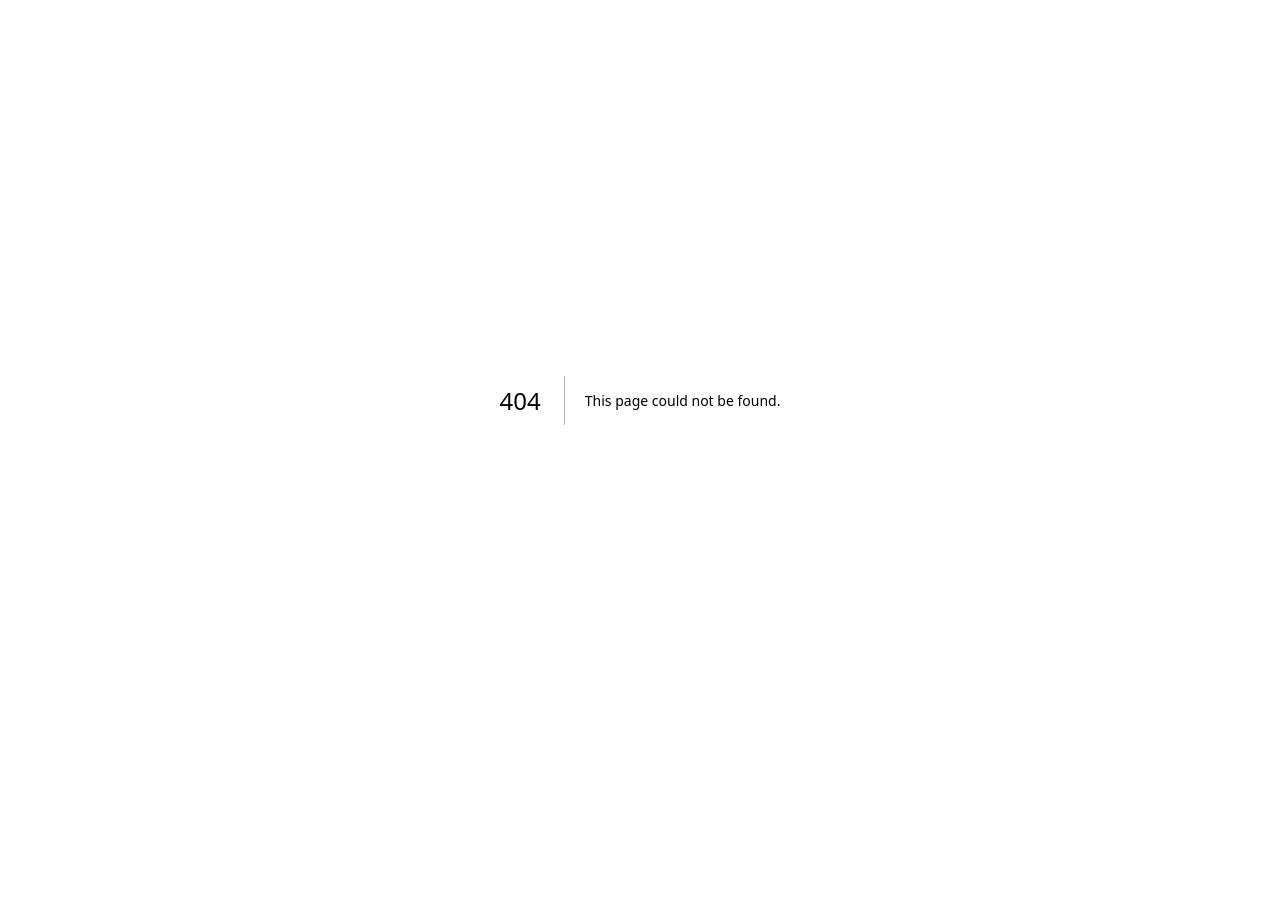
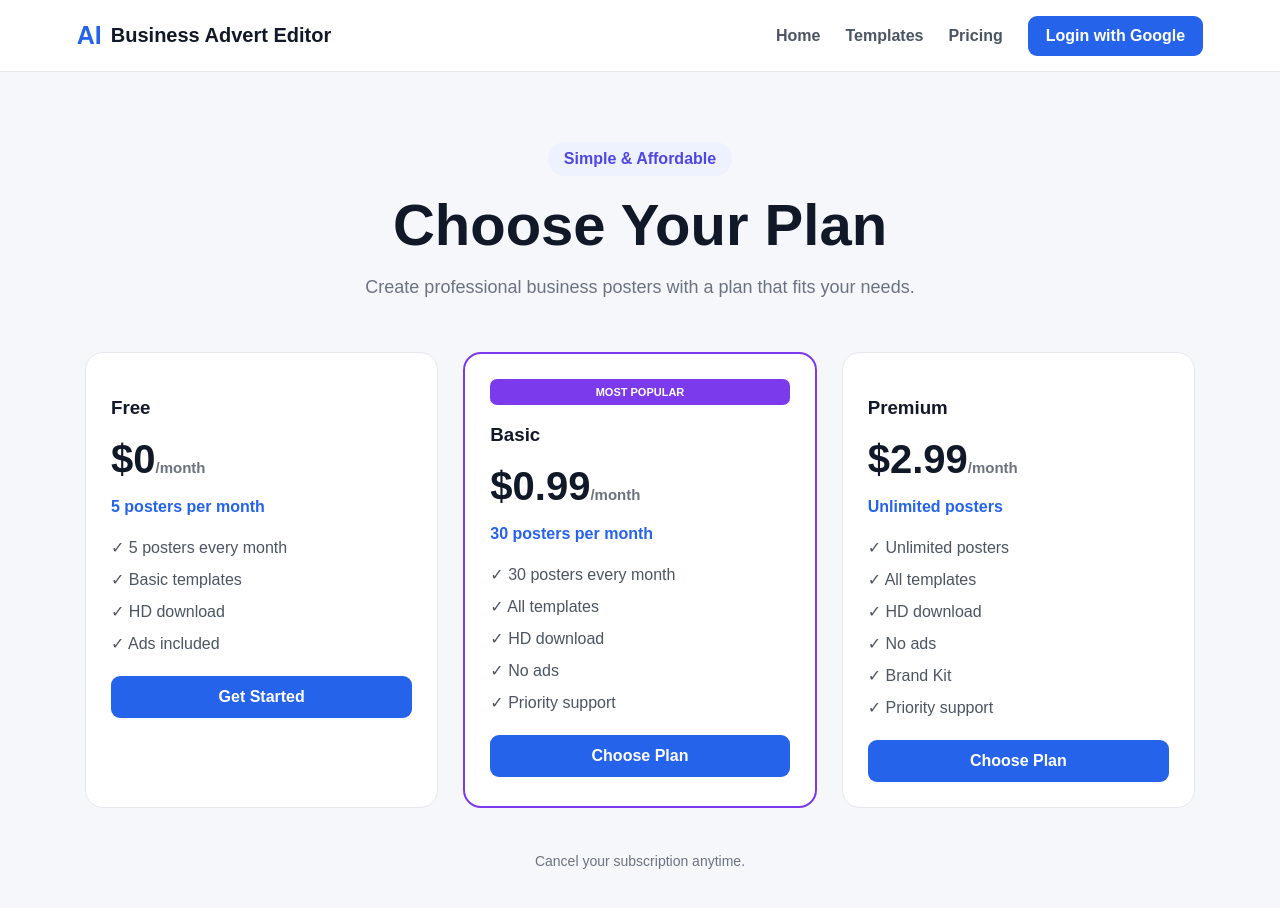
Before and after one commit to adamssk888530/ai-business-advert-editor-, a Next.js app: page /pricing in a window 1280 px wide. Before the commit this address had no page. Shown: the top 908 px of the page. Before the commit the page ends 800 px from the top, so only its background shows below. Built offline with nearby package versions, Linux system fonts and the light colour scheme.

Commit message:
Add PricingPage component with subscription plans

```diff
--- /dev/null
+++ b/app/pricing/page.js
@@ -0,0 +1,133 @@
+import Navbar from "../../components/Navbar";
+import PricingCard from "../../components/PricingCard";
+
+const plans = [
+  {
+    name: "Free",
+    price: 0,
+    posters: "5 posters per month",
+    features: [
+      "5 posters every month",
+      "Basic templates",
+      "HD download",
+      "Ads included",
+    ],
+  },
+  {
+    name: "Basic",
+    price: 0.99,
+    posters: "30 posters per month",
+    features: [
+      "30 posters every month",
+      "All templates",
+      "HD download",
+      "No ads",
+      "Priority support",
+    ],
+    popular: true,
+  },
+  {
+    name: "Premium",
+    price: 2.99,
+    posters: "Unlimited posters",
+    features: [
+      "Unlimited posters",
+      "All templates",
+      "HD download",
+      "No ads",
+      "Brand Kit",
+      "Priority support",
+    ],
+  },
+];
+
+export default function PricingPage() {
+  return (
+    <main>
+      <Navbar />
+
+      <section
+        style={{
+          maxWidth: "1150px",
+          margin: "0 auto",
+          padding: "70px 20px",
+        }}
+      >
+        <div
+          style={{
+            textAlign: "center",
+            marginBottom: "50px",
+          }}
+        >
+          <div
+            style={{
+              display: "inline-block",
+              padding: "8px 16px",
+              borderRadius: "30px",
+              background: "#eef2ff",
+              color: "#4f46e5",
+              fontWeight: "700",
+              marginBottom: "15px",
+            }}
+          >
+            Simple & Affordable
+          </div>
+
+          <h1
+            style={{
+              fontSize: "clamp(36px, 6vw, 58px)",
+              margin: "0 0 15px",
+              fontWeight: "900",
+            }}
+          >
+            Choose Your Plan
+          </h1>
+
+          <p
+            style={{
+              color: "#6b7280",
+              fontSize: "18px",
+              maxWidth: "650px",
+              margin: "0 auto",
+              lineHeight: "1.6",
+            }}
+          >
+            Create professional business posters with a plan
+            that fits your needs.
+          </p>
+        </div>
+
+        <div
+          style={{
+            display: "grid",
+            gridTemplateColumns:
+              "repeat(auto-fit, minmax(280px, 1fr))",
+            gap: "25px",
+          }}
+        >
+          {plans.map((plan) => (
+            <PricingCard
+              key={plan.name}
+              name={plan.name}
+              price={plan.price}
+              posters={plan.posters}
+              features={plan.features}
+              popular={plan.popular}
+            />
+          ))}
+        </div>
+
+        <div
+          style={{
+            textAlign: "center",
+            marginTop: "45px",
+            color: "#6b7280",
+            fontSize: "14px",
+          }}
+        >
+          Cancel your subscription anytime.
+        </div>
+      </section>
+    </main>
+  );
+}
```
